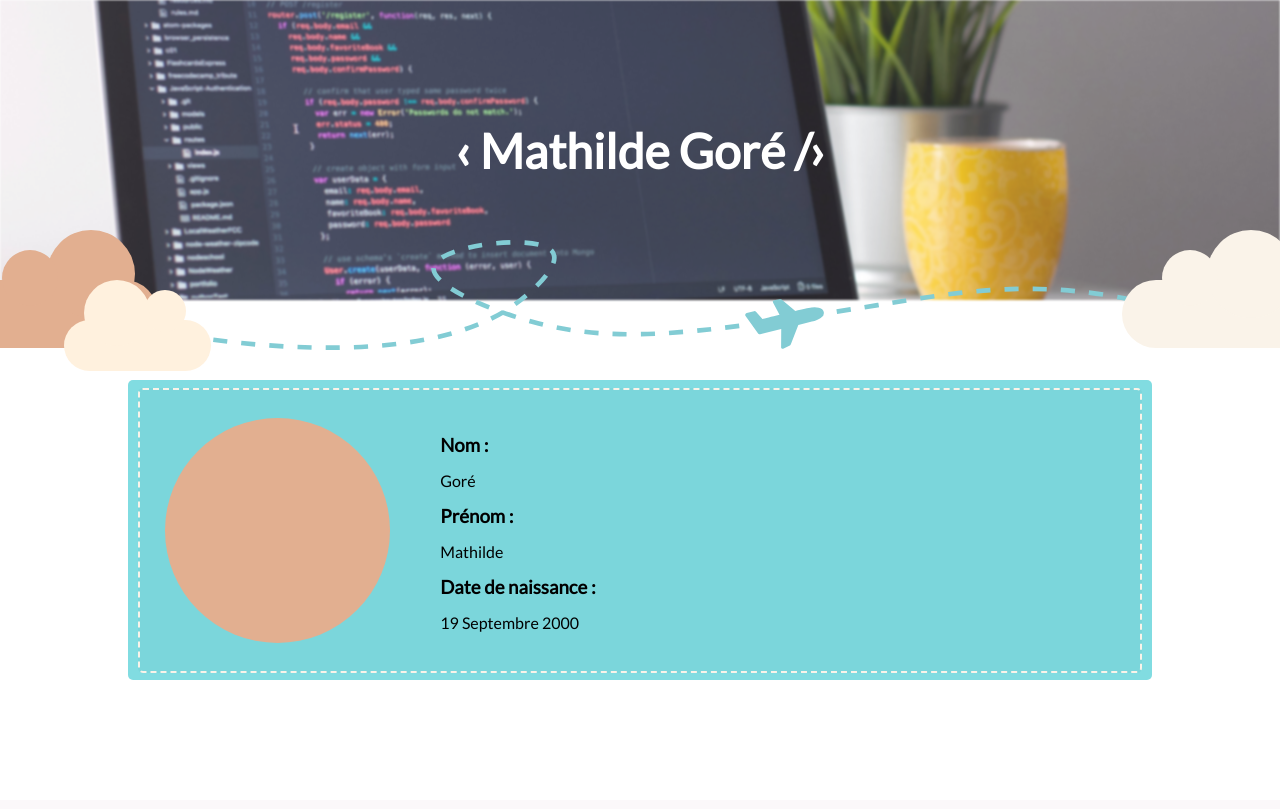
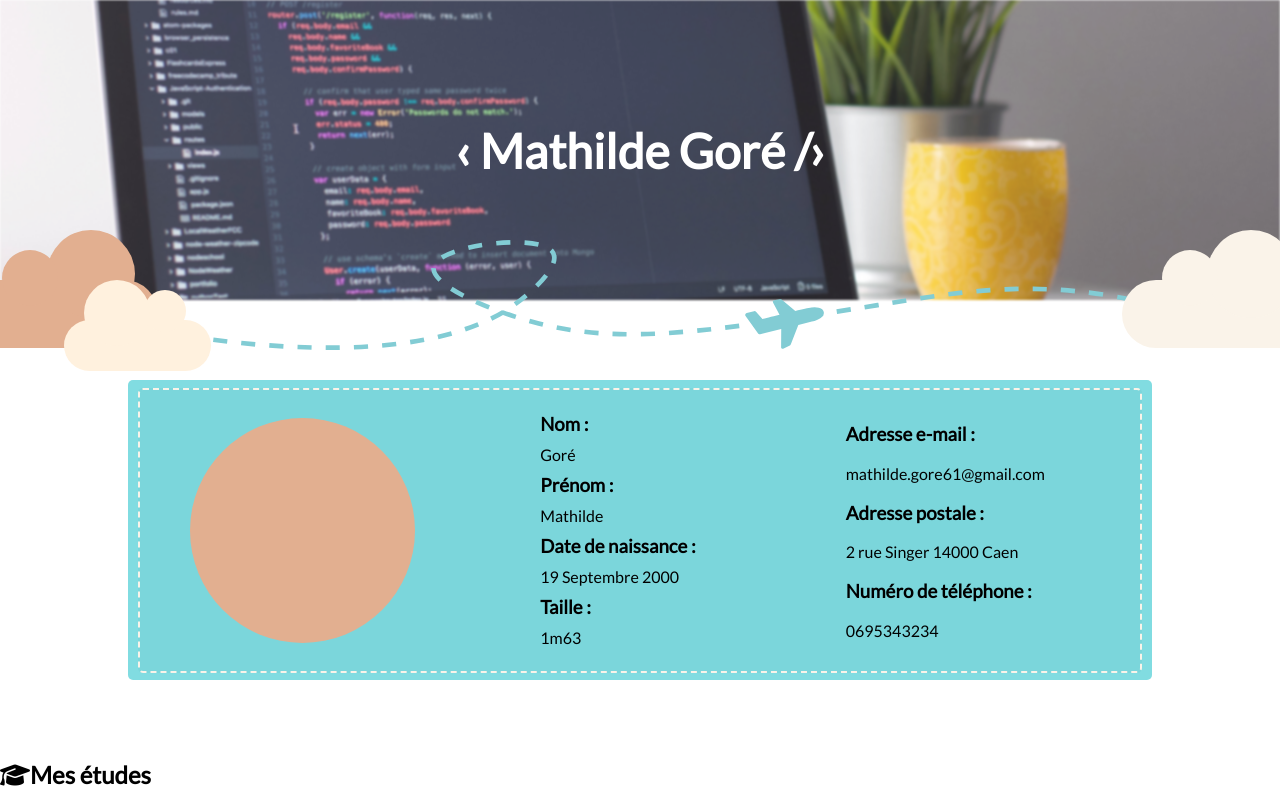
Before and after one commit to MathildeChan/Portfolio, a PHP site: page / in a window 1280 px wide. Before the commit the page ends 680 px from the top, so only its background shows below. Run offline with PHP 8.4, Linux system fonts and the light colour scheme; some libraries are stand-ins or nearby versions.

Commit message:
Fin du passeport et début d'une nouvelle partie

```diff
--- a/www/index.php
+++ b/www/index.php
@@ -43,9 +43,24 @@
                         <p>Mathilde</p>
                         <h3>Date de naissance :</h3>
                         <p><time datetime="2000-09-19">19 Septembre 2000</time></p>
+                        <h3>Taille :</h3>
+                        <p>1m63</p>
+                    </div>
+                    <div class="passport-contact-info">
+                        <h3>Adresse e-mail :</h3>
+                        <p>mathilde.gore61@gmail.com</p>
+                        <h3>Adresse postale :</h3>
+                        <p>2 rue Singer
+                            14000 Caen</p>
+                        <h3>Numéro de téléphone :</h3>
+                        <p>0695343234</p>
                     </div>
                 </div>
             </div>
+        </div>
+
+        <div class="title-part">
+            <h2><i class="fas fa-graduation-cap"></i>Mes études</h2>
         </div>
 
     </div>
--- a/www/style/main.css
+++ b/www/style/main.css
@@ -218,7 +218,7 @@ body {
     display: flex;
     flex-direction: column;
     align-self: center;
-    margin: 0 25px;
+    margin: 0 50px;
     width: 225px;
     height: 225px;
     border-radius: 50%;
@@ -227,11 +227,16 @@ body {
 
 .passport-info {
     align-self: center;
-    padding: 0 25px;
+    padding-left:75px;
+}
+
+.passport-contact-info {
+    align-self: center;
+    padding-left:150px;
 }
 
 .passport-info h3 {
-    margin: 15px 0;
+    margin: 10px 0;
 }
 
 .passport-info p{
```
